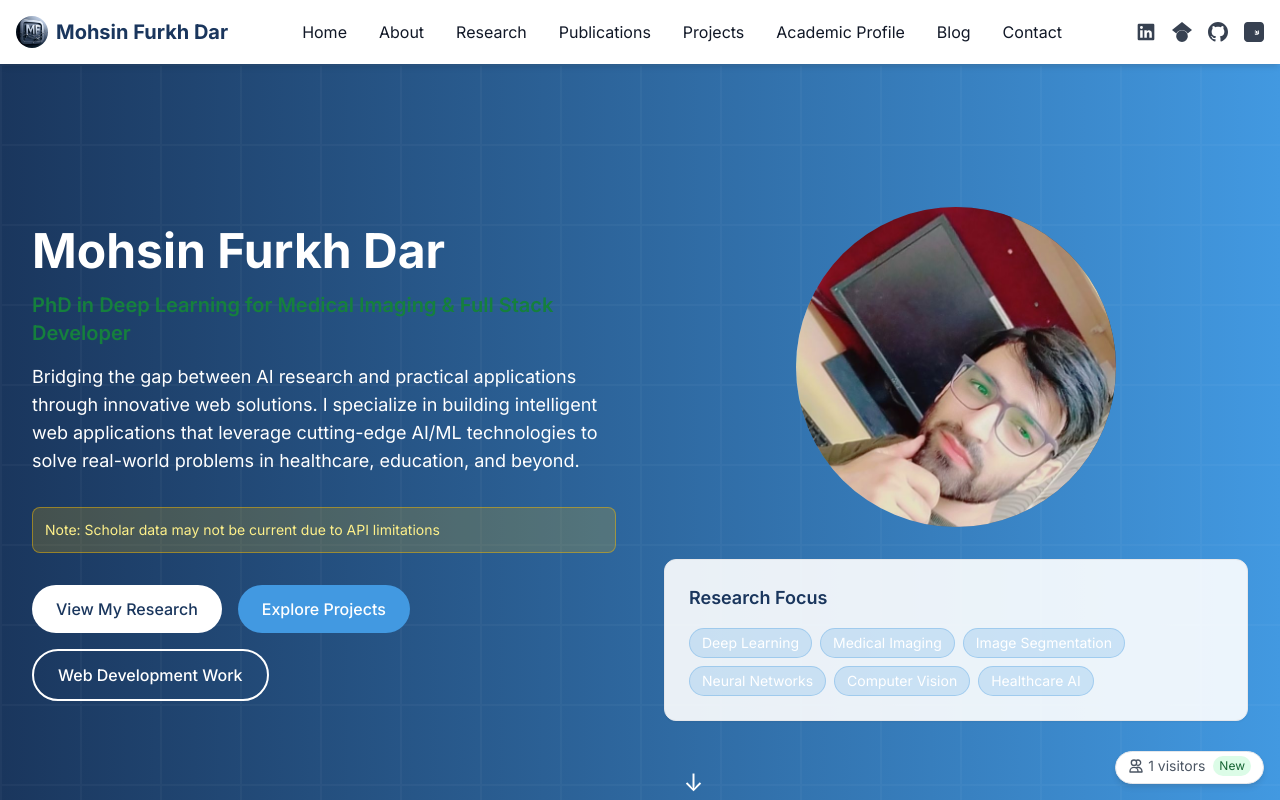
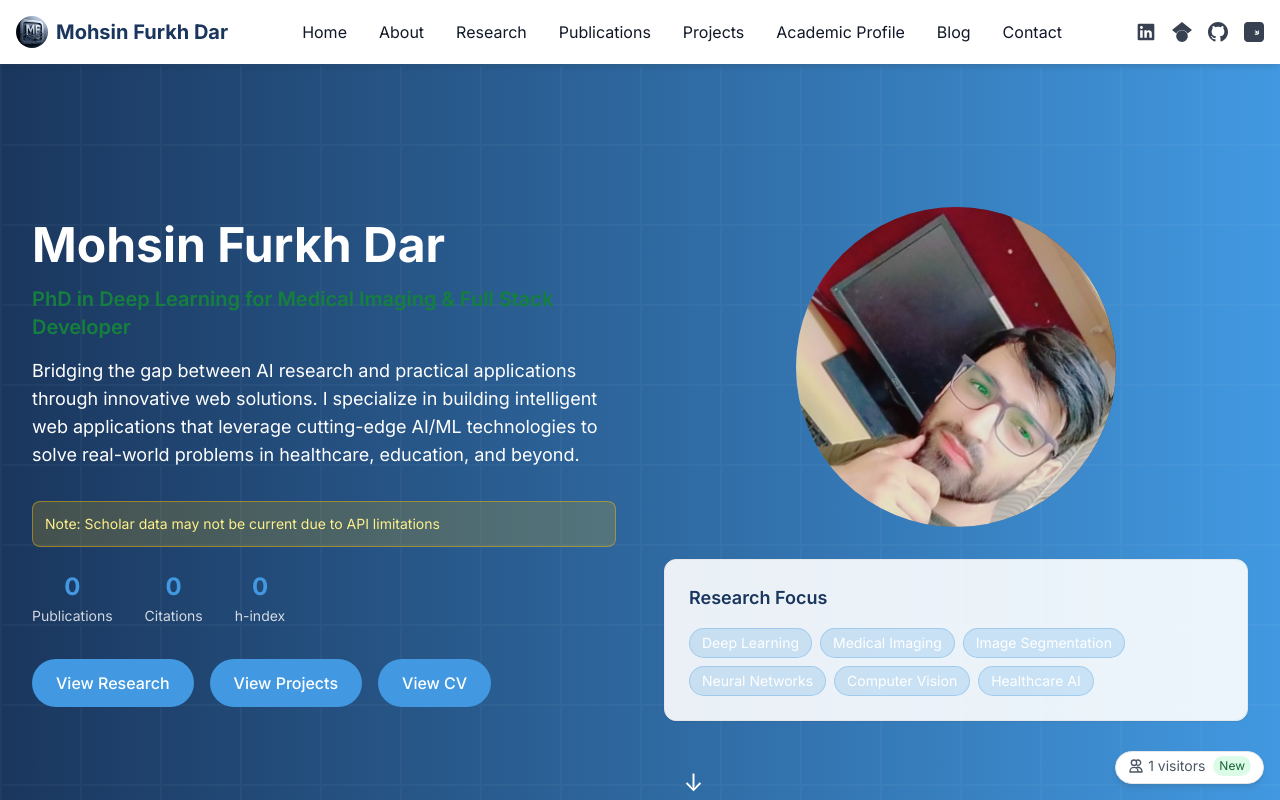
Before and after one commit to MohsinFurkh/mohsinfurkh.github.io, a Next.js app: page / in a window 1280 px wide. Shown: the top 800 px of the page. Built offline with nearby package versions, Linux system fonts and the light colour scheme; no server answers.

Commit message:
feat: update home page with research metrics and navigation
- Restore citation graph and research metrics
- Update button styles and navigation
- Add View CV button alongside Research and Projects

```diff
--- a/src/app/page.tsx
+++ b/src/app/page.tsx
@@ -103,25 +103,137 @@ export default function Home() {
                 </div>
               )}
 
+              {/* Stats - Updated with real-time data */}
+              <div className="flex flex-wrap justify-center md:justify-start gap-8 mb-8 animate-fadeIn delay-400">
+                <Link
+                  href="https://scholar.google.com/citations?user=DGm9l2wAAAAJ&hl=en"
+                  target="_blank"
+                  rel="noopener noreferrer"
+                  className="text-center group hover:scale-105 transition-transform"
+                >
+                  <span className="block text-2xl font-bold text-accent group-hover:underline">
+                    {isLoading ? '...' : formatNumber(scholarData.publications)}
+                  </span>
+                  <span className="text-sm opacity-80">Publications</span>
+                </Link>
+
+                <Link
+                  href="https://scholar.google.com/citations?user=DGm9l2wAAAAJ&hl=en"
+                  target="_blank"
+                  rel="noopener noreferrer"
+                  className="text-center group hover:scale-105 transition-transform"
+                >
+                  <span className="block text-2xl font-bold text-accent group-hover:underline">
+                    {isLoading ? '...' : formatNumber(scholarData.citations)}
+                  </span>
+                  <span className="text-sm opacity-80">Citations</span>
+                </Link>
+
+                <Link
+                  href="https://scholar.google.com/citations?user=DGm9l2wAAAAJ&hl=en"
+                  target="_blank"
+                  rel="noopener noreferrer"
+                  className="text-center group hover:scale-105 transition-transform"
+                >
+                  <span className="block text-2xl font-bold text-accent group-hover:underline">
+                    {isLoading ? '...' : scholarData.h_index}
+                  </span>
+                  <span className="text-sm opacity-80">h-index</span>
+                </Link>
+
+                {scholarData.i10_index > 0 && (
+                  <Link
+                    href="https://scholar.google.com/citations?user=DGm9l2wAAAAJ&hl=en"
+                    target="_blank"
+                    rel="noopener noreferrer"
+                    className="text-center group hover:scale-105 transition-transform"
+                  >
+                    <span className="block text-2xl font-bold text-accent group-hover:underline">
+                      {scholarData.i10_index}
+                    </span>
+                    <span className="text-sm opacity-80">i10-index</span>
+                  </Link>
+                )}
+              </div>
+
+              {/* Citations by Year Graph */}
+              {!isLoading && scholarData.citationsByYear && scholarData.citationsByYear.length > 0 && (
+                <div className="mt-8 bg-white/90 dark:bg-gray-800/90 backdrop-blur-md rounded-xl p-6 border border-gray-200 dark:border-gray-700 shadow-sm animate-fadeIn">
+                  <h3 className="text-primary dark:text-accent text-lg font-semibold mb-4">Citations by Year</h3>
+                  <div className="h-64 w-full">
+                    <ResponsiveContainer width="100%" height="100%">
+                      <LineChart
+                        data={scholarData.citationsByYear}
+                        margin={{ top: 5, right: 20, bottom: 5, left: 0 }}
+                      >
+                        <CartesianGrid strokeDasharray="3 3" stroke="#eee" />
+                        <XAxis
+                          dataKey="year"
+                          tick={{ fill: '#6B7280' }}
+                          tickLine={{ stroke: '#6B7280' }}
+                          domain={['dataMin', 'dataMax']}
+                        />
+                        <YAxis
+                          tick={{ fill: '#6B7280' }}
+                          tickLine={{ stroke: '#6B7280' }}
+                        />
+                        <Tooltip
+                          contentStyle={{
+                            backgroundColor: 'rgba(255, 255, 255, 0.95)',
+                            border: '1px solid #e5e7eb',
+                            borderRadius: '0.5rem',
+                            padding: '0.75rem',
+                            color: '#1F2937',
+                            boxShadow: '0 4px 6px -1px rgba(0, 0, 0, 0.1)'
+                          }}
+                          formatter={(value, name) => [`${value} citations`, 'Citations in ' + scholarData.citationsByYear.find(d => d.citations === value)?.year]}
+                          labelFormatter={(year) => `Year: ${year}`}
+                        />
+                        <Line
+                          type="monotone"
+                          dataKey="citations"
+                          name="Citations"
+                          stroke="#10B981"
+                          strokeWidth={3}
+                          dot={{
+                            fill: '#10B981',
+                            strokeWidth: 2,
+                            r: 5,
+                            stroke: '#fff'
+                          }}
+                          activeDot={{
+                            r: 7,
+                            stroke: '#fff',
+                            strokeWidth: 2,
+                            fill: '#10B981'
+                          }}
+                        />
+                      </LineChart>
+                    </ResponsiveContainer>
+                  </div>
+                </div>
+              )}
+
+              {/* Loading state for graph */}
+              {isLoading && (
+                <div className="mt-8 bg-white/90 dark:bg-gray-800/90 backdrop-blur-md rounded-xl p-6 border border-gray-200 dark:border-gray-700 shadow-sm">
+                  <div className="animate-pulse">
+                    <div className="h-4 bg-gray-300 dark:bg-gray-600 rounded w-1/3 mb-4"></div>
+                    <div className="h-64 bg-gray-200 dark:bg-gray-700 rounded"></div>
+                  </div>
+                </div>
+              )}
+
               {/* Buttons */}
-              <div className="flex flex-wrap gap-4 mt-8 animate-fadeIn delay-400">
-                <Link
-                  href="/research"
-                  className="px-6 py-3 bg-white text-primary rounded-full font-medium hover:bg-gray-100 transition-colors"
-                >
-                  View My Research
+              <div className="flex flex-wrap justify-center md:justify-start gap-4 mt-8 animate-fadeIn delay-500">
+                <Link href="/research" className="btn bg-accent text-white hover:bg-accent/90 px-6 py-3 rounded-full">
+                  View Research
                 </Link>
-                <Link
-                  href="/projects"
-                  className="px-6 py-3 bg-accent text-white rounded-full font-medium hover:bg-accent/90 transition-colors"
-                >
-                  Explore Projects
+                <Link href="/projects" className="btn bg-accent text-white hover:bg-accent/90 px-6 py-3 rounded-full">
+                  View Projects
                 </Link>
-                <Link
-                  href="#web-projects"
-                  className="px-6 py-3 border-2 border-white text-white rounded-full font-medium hover:bg-white/10 transition-colors"
-                >
-                  Web Development Work
+                <Link href="/cv" className="btn bg-accent text-white hover:bg-accent/90 px-6 py-3 rounded-full">
+                  View CV
                 </Link>
               </div>
             </div>
```
Also changed, not shown: public/images/projects/goal-tracker.png.
